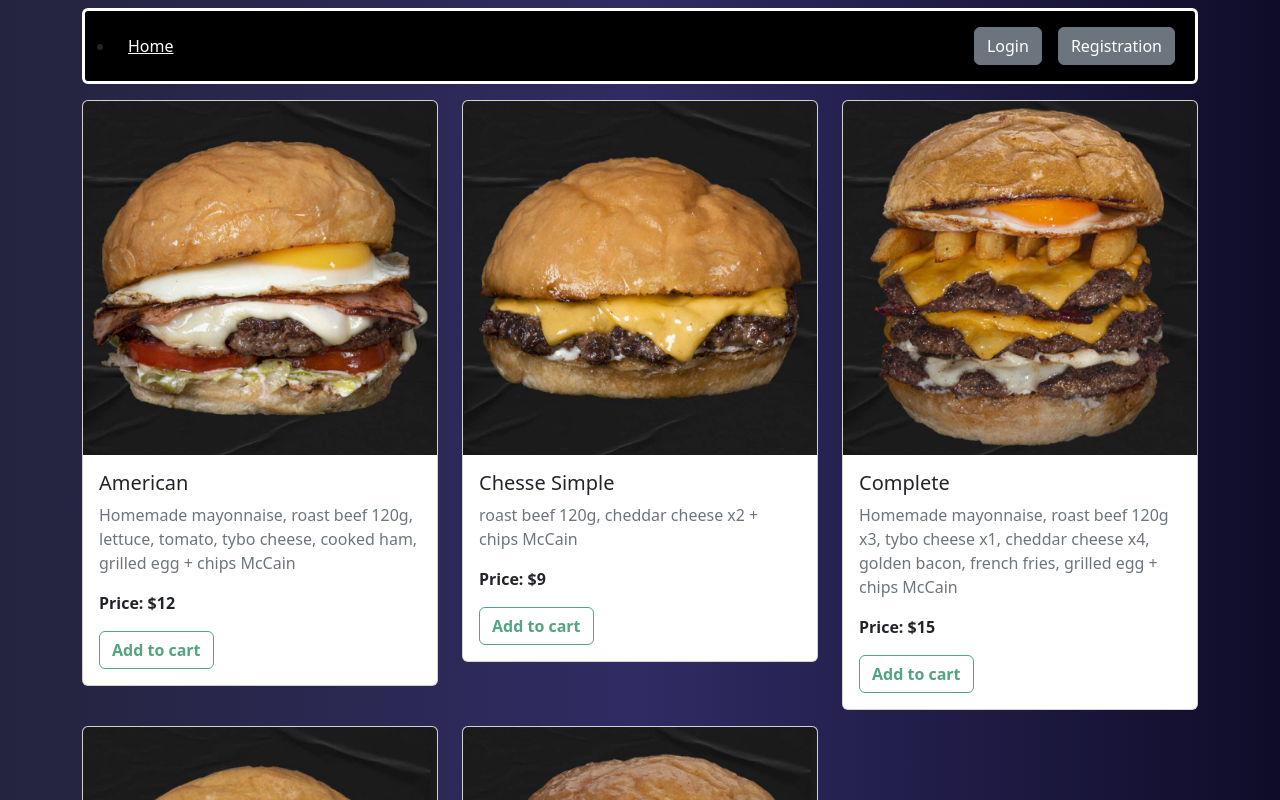
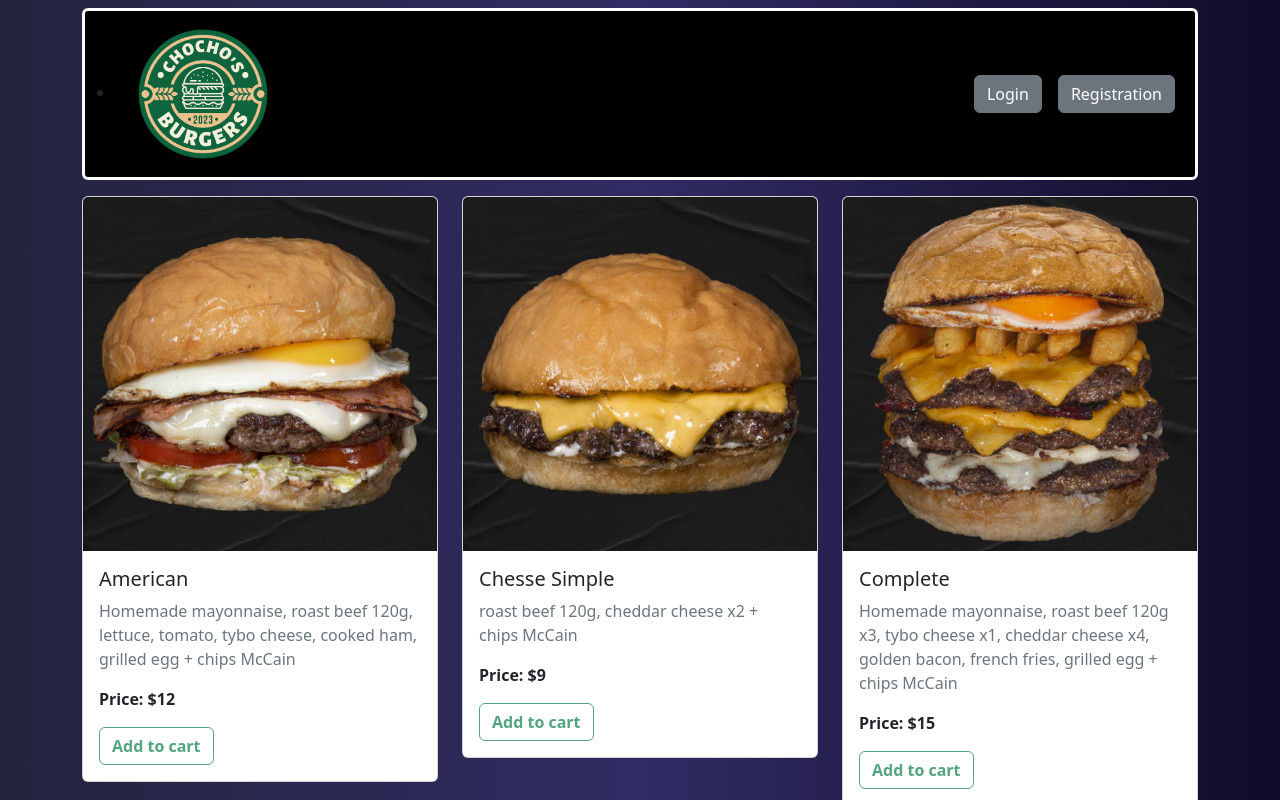
Before and after one commit to facundofernanddez/e-commerce-front, a React (Vite) app: page / in a window 1280 px wide. Shown: the top 800 px of the page. Built offline with nearby package versions, Linux system fonts and the light colour scheme.

Commit message:
add chochos burgers logo

```diff
--- a/src/components/Navbar.jsx
+++ b/src/components/Navbar.jsx
@@ -1,6 +1,7 @@
 import { useDispatch } from "react-redux";
 import { unsetUser } from "../reducers/user/UserSlice";
 import { Link } from "react-router-dom";
+import logo from "../images/logo.png";
 
 export const Navigator = ({ logged, user, cart }) => {
   const dispatch = useDispatch();
@@ -15,7 +16,11 @@ export const Navigator = ({ logged, user, cart }) => {
         <div className="container-fluid">
           <li className="nav-item">
             <Link className="m-2 text-white" to="/">
-              Home
+              <img
+                src={logo}
+                alt="logo"
+                style={{ width: "150px", height: "150px" }}
+              />
             </Link>
           </li>
           {!logged && (
```
Also changed, not shown: src/images/logo.png.
